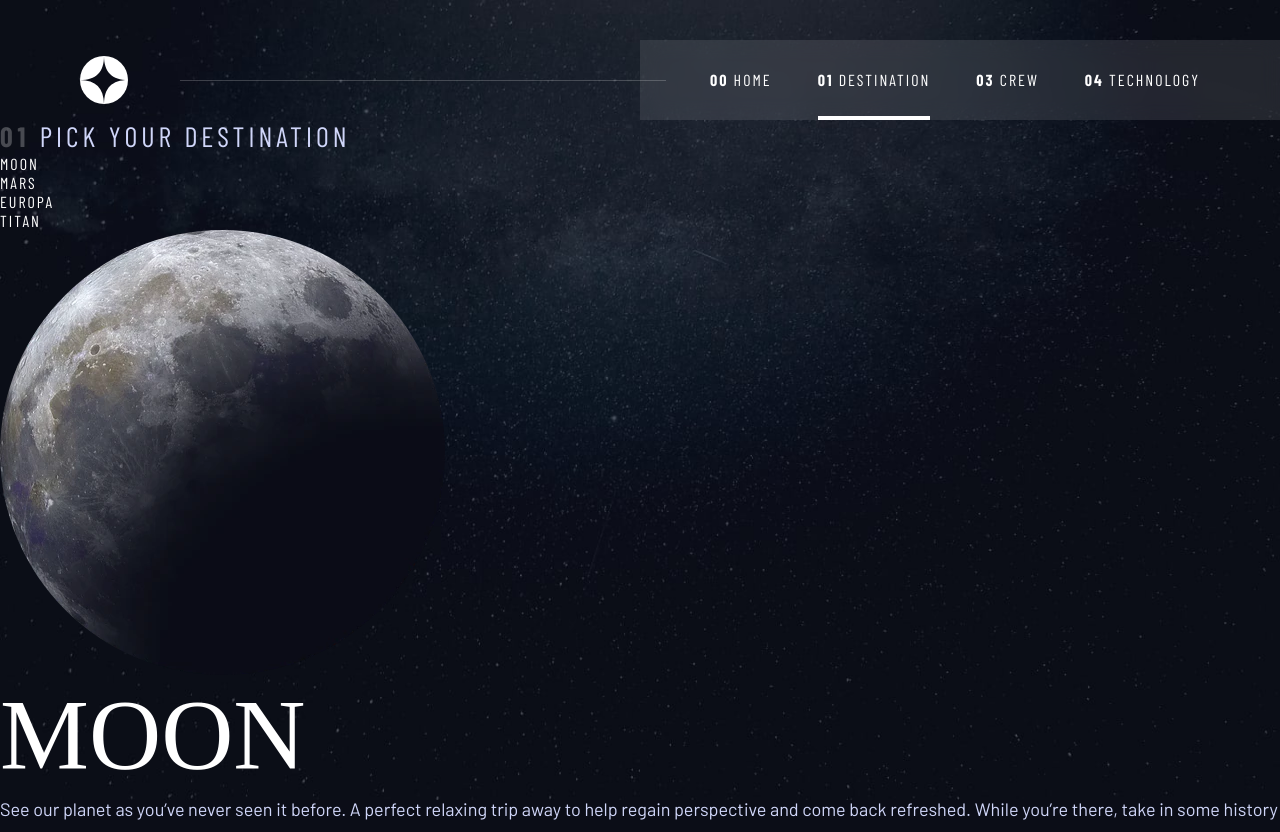
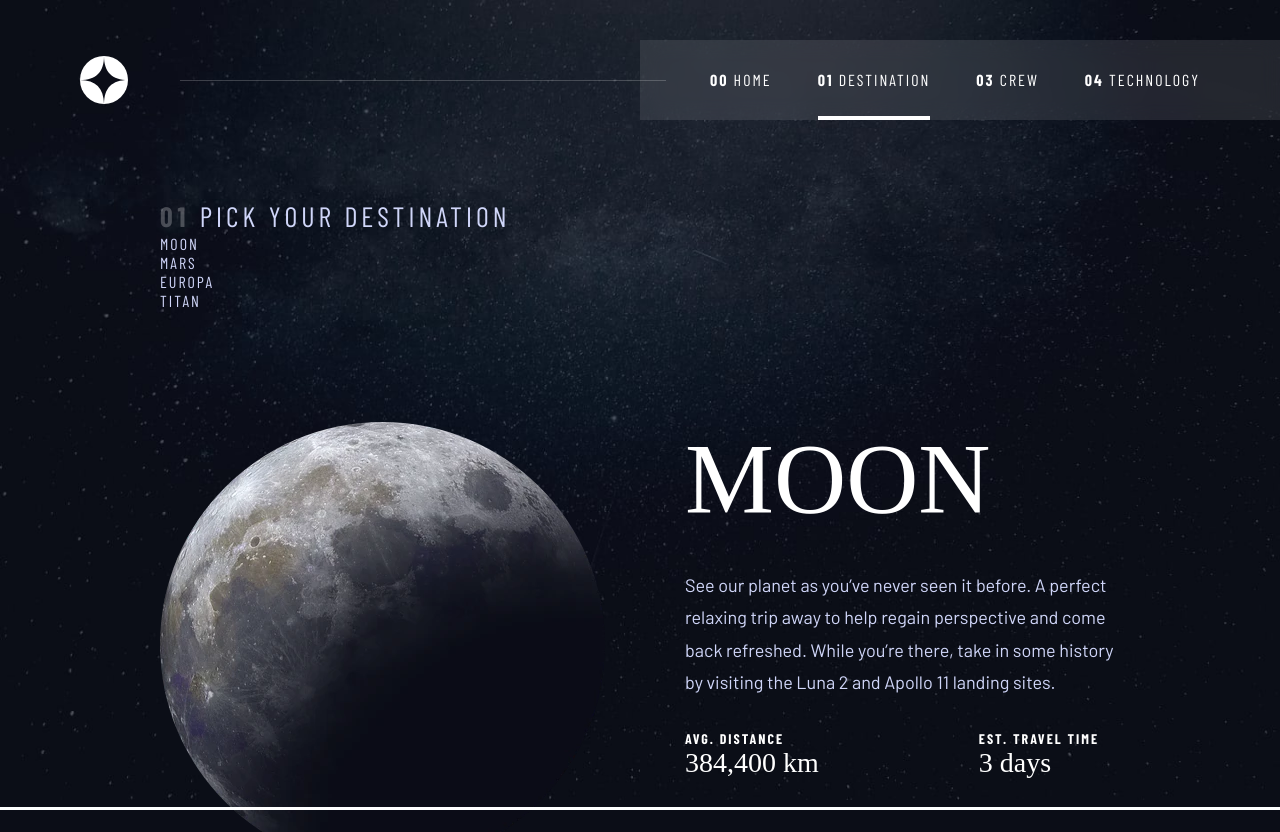
Before and after one commit to aminetiouk/space-tourism-website, a React (Vite) app: page /destination in a window 1280 px wide. Shown: the top 832 px of the page. Built offline with nearby package versions, Linux system fonts and the light colour scheme; a web font is replaced by a local one.

Commit message:
style(App.css): improve destination layout, transitions, and nav hover effects

```diff
--- a/src/App.css
+++ b/src/App.css
@@ -219,7 +219,7 @@ body {
 }
 
 .hero-button::before {
-  content: "";
+  content: '';
   height: 420px;
   width: 420px;
   background-color: rgba(255, 255, 255);
@@ -227,16 +227,15 @@ body {
   border-radius: 50%;
   opacity: 0;
   z-index: -1;
-  transition: all .4s ease-out;
+  transition: all 0.4s ease-out;
 }
 .hero-button:hover::before {
-  opacity: .1;
+  opacity: 0.1;
 }
 .hero-button:hover {
   color: grey;
   transform: scale(1.03);
 }
-
 
 /* Header */
 .navbar {
@@ -292,7 +291,7 @@ body {
   bottom: -30px;
 }
 
-.text-preset-8::before {
+.nav-links li::before {
   content: '';
   position: absolute;
   height: 4px;
@@ -302,7 +301,7 @@ body {
   bottom: -30px;
   opacity: 0;
   transform: scale(0, 1);
-  transition: all .3s ease-out;
+  transition: all 0.3s ease-out;
 }
 
 .text-preset-8:hover::before {
@@ -312,26 +311,60 @@ body {
 
 /* Destination */
 .destination-page {
+  padding: 5rem 10rem;
+}
 
-}
+
 
 .destination-page h1 span {
   font-size: 28px;
   font-weight: 700;
   font-family: 'Barlow Condensed';
   color: var(--white);
-  opacity: .25;
+  opacity: 0.25;
   letter-spacing: 4.72px;
 }
 
-.destination-nav {
-  color: var(--white);
+.destination-tabs {
+  display: flex;
+  gap: 32px;
 }
 
-/* .destination-tabs__active::after {
-  content: '';
+.destination-nav {
+  color: var(--blue-300);
+  cursor: pointer;
+}
+
+.destination-info nav ul li {
+  position: relative;
+}
+
+.destination-info {
+  display: flex;
+  flex-direction: column;
+  gap: 2rem;
+}
+
+.destination {
+  display: flex;
+  flex-direction: row;
+  gap: 5rem;
+  align-items: flex-start;
+  margin-top: 7rem;
+}
+
+.destination-tabs__active::after {
+  color: var(--white);
+  content: "";
+  height: 3px;
+  width: 100%;
+  background-color: var(--white);
   position: absolute;
-  width: 100%;
-  height: 2px;
-  background-color: var(--white);
-} */
+  left: 0;
+  bottom: -10px;
+}
+
+.destination-meta {
+  display: flex;
+  gap: 10rem;
+}
```
